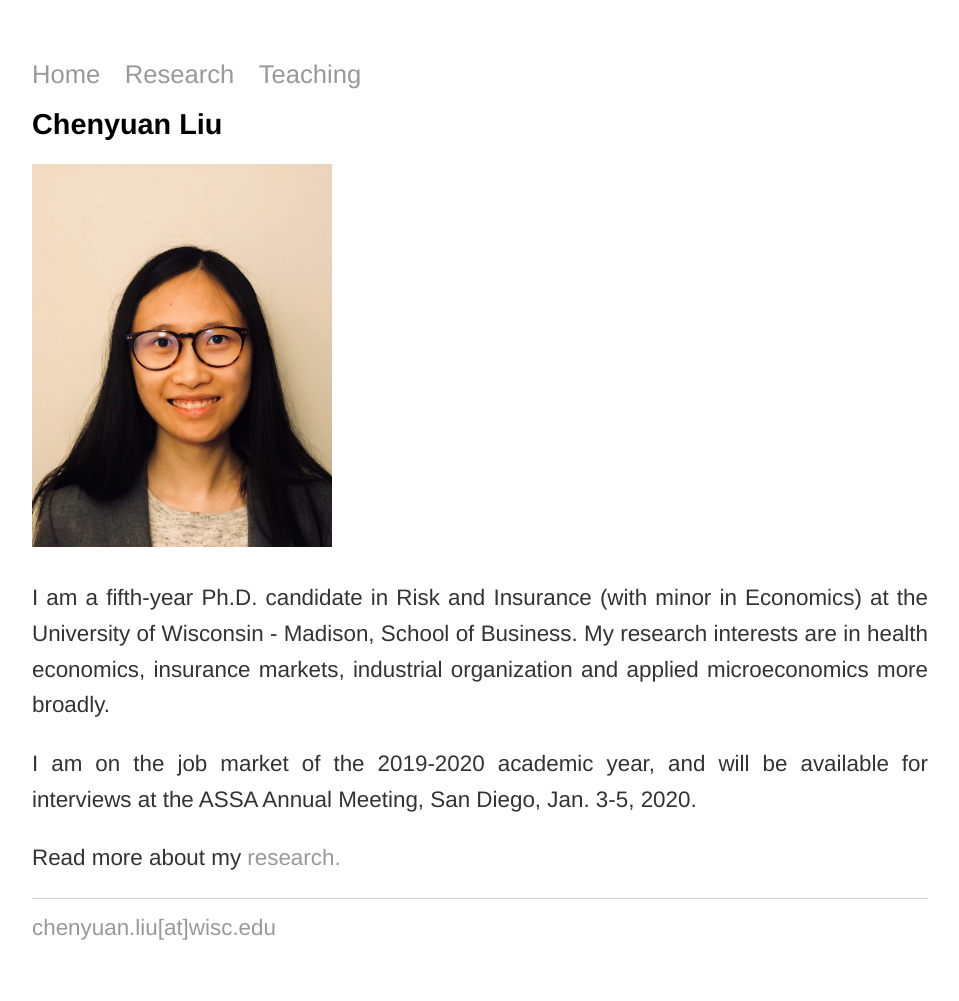
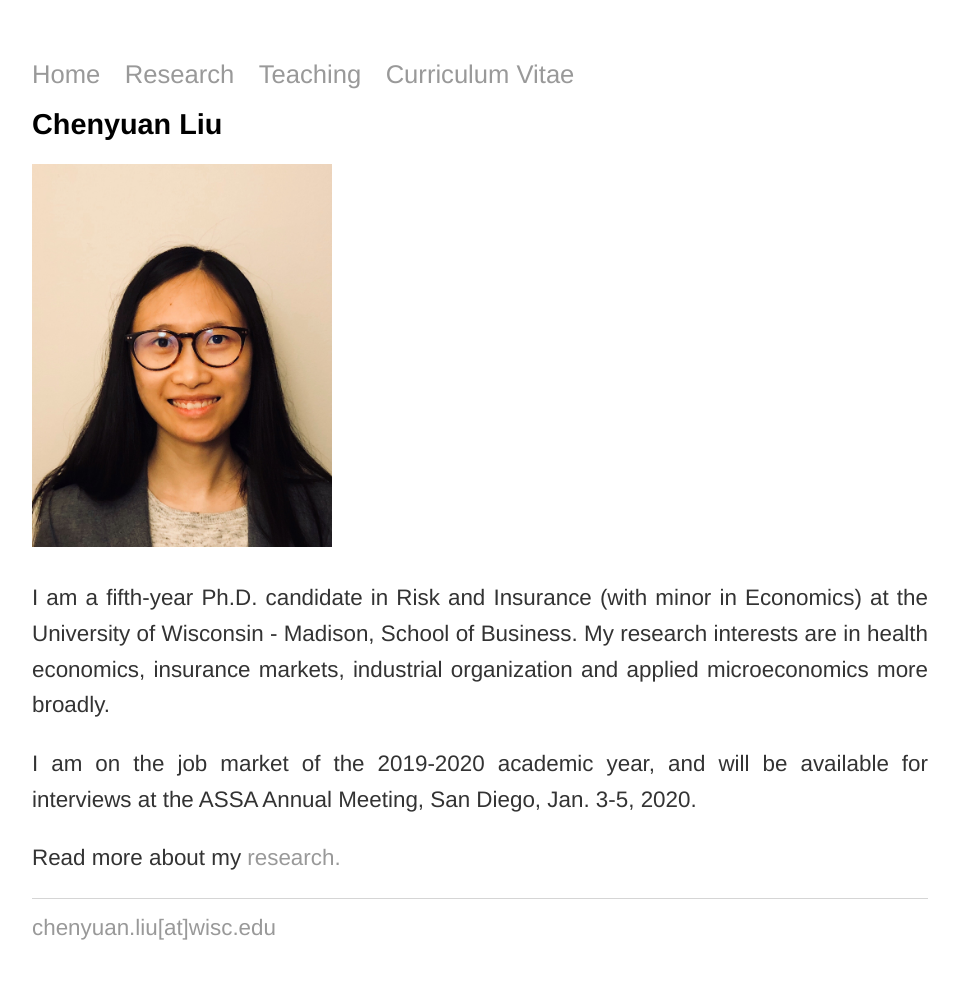
Before and after one commit to trifen/feng3hu.github.io, a Jekyll site: the page built from index.html, in a window 1280 px wide. Shown: the whole page, without its empty margins (160-1119 px from the left). Built offline with Jekyll 4.4.1, drawn with Linux system fonts in a browser that asks for light colours.

Commit message:
Update default.html

```diff
--- a/_layouts/default.html
+++ b/_layouts/default.html
@@ -11,6 +11,7 @@
 	        		<li><a href="/">Home</a></li>
 		        	<li><a href="/research">Research</a></li>
 				<li><a href="/teaching">Teaching</a></li>
+				<li><a href="/cv">Curriculum Vitae</a></li>
 	    		</ul>
 			</nav>
 			<div class="container">
```
